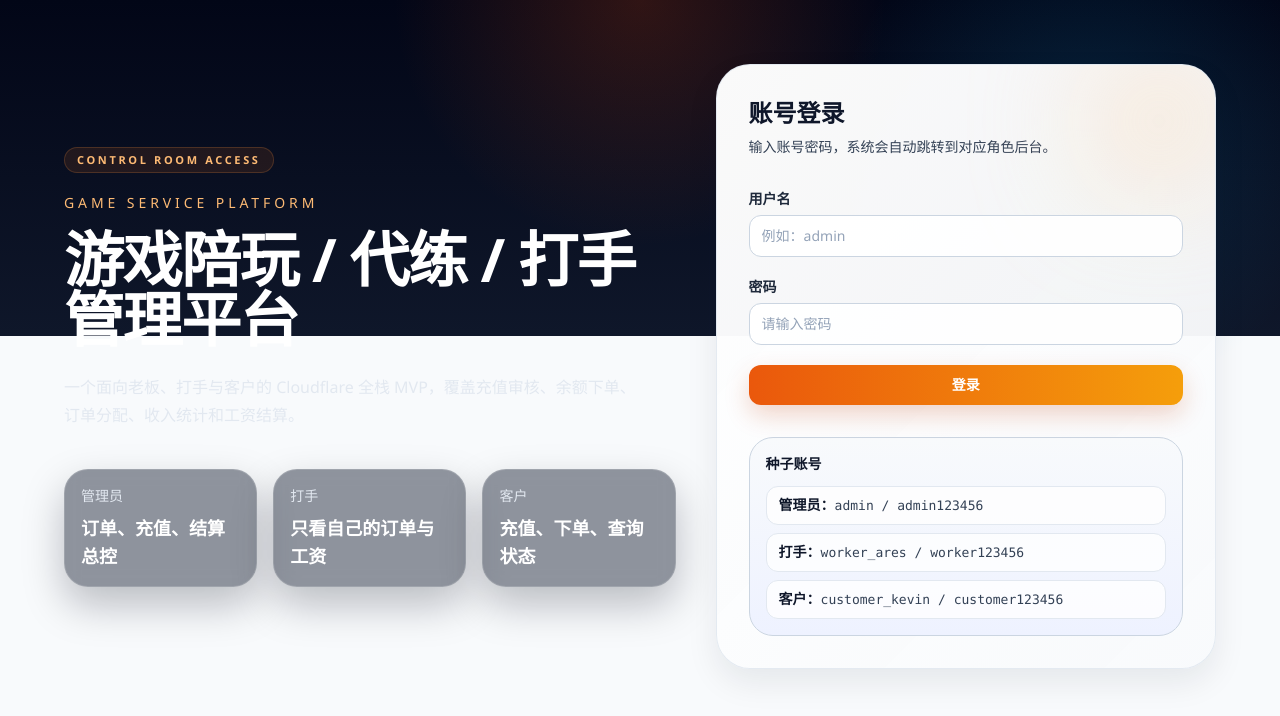
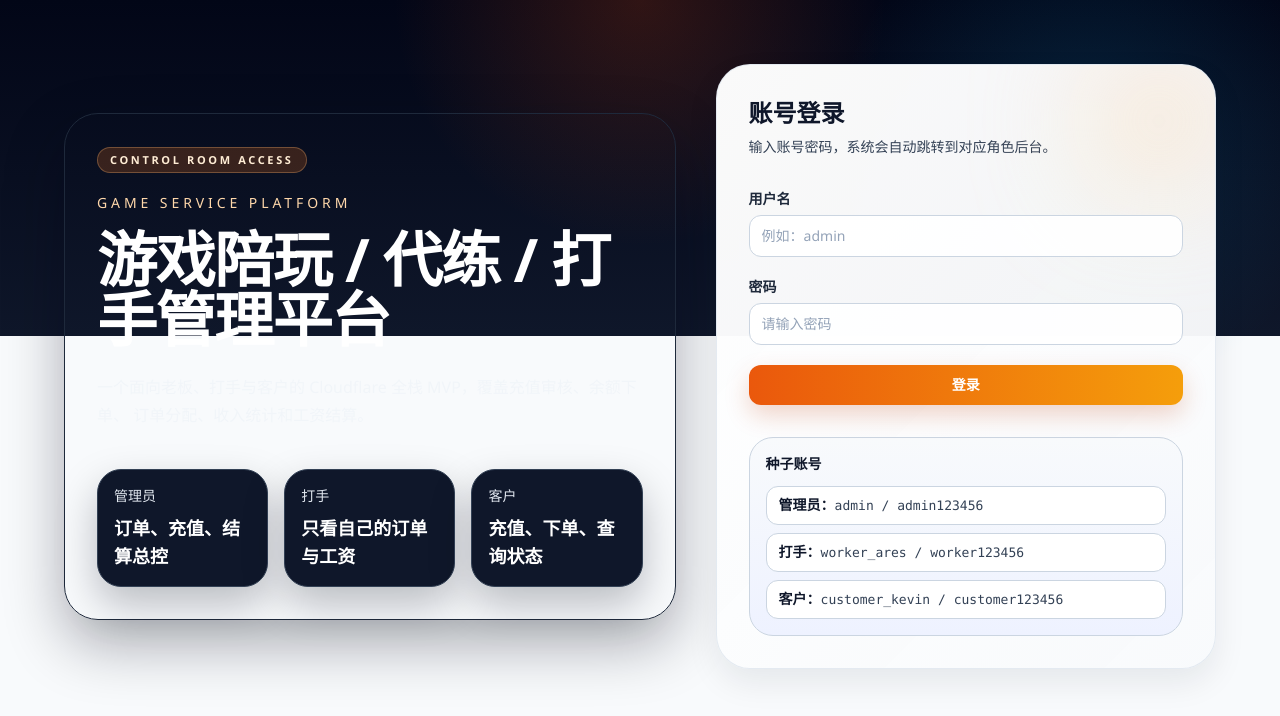
Before and after one commit to 10-4zz/game-service, a React (Vite) app in the folder frontend/: page /login in a window 1280 px wide. Shown: the top 716 px of the page. Built offline with nearby package versions, Linux system fonts and the light colour scheme.

Commit message:
improve ui

```diff
--- a/frontend/src/components/AppShell.tsx
+++ b/frontend/src/components/AppShell.tsx
@@ -16,13 +16,13 @@ export function AppShell() {
           <div className="pointer-events-none absolute -right-10 top-6 h-32 w-32 rounded-full bg-orange-500/20 blur-3xl" />
           <div className="pointer-events-none absolute left-0 top-0 h-full w-full bg-[linear-gradient(135deg,rgba(255,255,255,0.06)_0%,transparent_35%)]" />
           <div className="relative border-b border-slate-800 pb-5">
-            <span className="inline-flex rounded-full border border-orange-400/20 bg-orange-500/10 px-2.5 py-1 text-[11px] font-semibold uppercase tracking-[0.24em] text-orange-300">
+            <span className="inline-flex rounded-full border border-orange-300/30 bg-orange-500/20 px-2.5 py-1 text-[11px] font-semibold uppercase tracking-[0.24em] text-orange-100">
               Control Room
             </span>
-            <p className="mt-4 text-xs uppercase tracking-[0.28em] text-orange-300">Game Service Platform</p>
+            <p className="mt-4 text-xs uppercase tracking-[0.28em] text-orange-200">Game Service Platform</p>
             <h1 className="mt-2 text-2xl font-semibold tracking-tight">{user.displayName}</h1>
             <p className="mt-1 text-sm text-slate-300">{user.role}</p>
-            <p className="mt-4 max-w-[14rem] text-sm leading-6 text-slate-400">
+            <p className="mt-4 max-w-[14rem] text-sm leading-6 text-slate-300">
               管理订单流转、充值审核、打手分配与工资结算。
             </p>
           </div>
@@ -60,7 +60,7 @@ export function AppShell() {
             <div className="pointer-events-none absolute right-0 top-0 h-32 w-32 rounded-full bg-orange-200/60 blur-3xl" />
             <div className="relative flex flex-col gap-4 sm:flex-row sm:items-center sm:justify-between">
               <div>
-                <span className="inline-flex rounded-full border border-orange-200 bg-white/70 px-2.5 py-1 text-[11px] font-semibold uppercase tracking-[0.2em] text-orange-700">
+                <span className="inline-flex rounded-full border border-orange-200 bg-orange-50 px-2.5 py-1 text-[11px] font-semibold uppercase tracking-[0.2em] text-orange-800">
                   Cloudflare MVP
                 </span>
                 <h2 className="mt-3 text-3xl font-semibold tracking-tight text-ink">业务管理控制台</h2>
@@ -68,7 +68,7 @@ export function AppShell() {
                   用更清晰的视图管理客户充值、订单分配、服务项目和打手结算。
                 </p>
               </div>
-              <div className="rounded-2xl border border-white/70 bg-white/70 px-4 py-3 text-sm text-slate-700 shadow-sm backdrop-blur">
+              <div className="rounded-2xl border border-slate-200 bg-white px-4 py-3 text-sm text-slate-800 shadow-sm">
                 <p className="text-xs uppercase tracking-[0.18em] text-slate-500">当前账号</p>
                 <p className="mt-1 font-semibold text-slate-900">{user.username}</p>
               </div>
--- a/frontend/src/components/OrderDetailPanel.tsx
+++ b/frontend/src/components/OrderDetailPanel.tsx
@@ -31,7 +31,7 @@ export function OrderDetailPanel({
       <div className="flex items-center justify-between">
         <div>
           <h1 className="text-2xl font-semibold text-ink">订单详情</h1>
-          <p className="mt-1 text-sm text-steel">查看订单价格构成、状态和结算信息。</p>
+          <p className="mt-1 text-sm text-slate-700">查看订单价格构成、状态和结算信息。</p>
         </div>
         <Link to={backTo} className="btn-secondary">
           返回列表
--- a/frontend/src/pages/LoginPage.tsx
+++ b/frontend/src/pages/LoginPage.tsx
@@ -28,30 +28,30 @@ export function LoginPage() {
   return (
     <div className="min-h-screen overflow-hidden bg-[radial-gradient(circle_at_top,_rgba(194,65,12,0.24),_transparent_24%),radial-gradient(circle_at_85%_18%,_rgba(14,165,233,0.16),_transparent_20%),linear-gradient(180deg,_#020617_0%,_#0f172a_42%,_#f8fafc_42%,_#f8fafc_100%)] px-4 py-16">
       <div className="mx-auto grid max-w-6xl gap-10 lg:grid-cols-[1.1fr_0.9fr]">
-        <div className="self-center text-white">
-          <span className="inline-flex rounded-full border border-orange-400/20 bg-orange-500/10 px-3 py-1 text-[11px] font-semibold uppercase tracking-[0.24em] text-orange-300">
+        <div className="self-center rounded-[34px] border border-slate-800 bg-slate-950/88 p-8 text-white shadow-[0_24px_60px_rgba(2,6,23,0.32)]">
+          <span className="inline-flex rounded-full border border-orange-300/30 bg-orange-500/20 px-3 py-1 text-[11px] font-semibold uppercase tracking-[0.24em] text-orange-100">
             Control Room Access
           </span>
-          <p className="mt-5 text-sm uppercase tracking-[0.28em] text-orange-300">Game Service Platform</p>
+          <p className="mt-5 text-sm uppercase tracking-[0.28em] text-orange-200">Game Service Platform</p>
           <h1 className="mt-4 text-5xl font-semibold tracking-tight lg:text-6xl">
             游戏陪玩 / 代练 / 打手管理平台
           </h1>
-          <p className="mt-6 max-w-xl text-base leading-7 text-slate-200">
+          <p className="mt-6 max-w-xl text-base leading-7 text-slate-100">
             一个面向老板、打手与客户的 Cloudflare 全栈 MVP，覆盖充值审核、余额下单、
             订单分配、收入统计和工资结算。
           </p>
           <div className="mt-10 grid gap-4 sm:grid-cols-3">
-            <div className="rounded-[24px] border border-white/15 bg-slate-900/45 p-4 shadow-[0_18px_40px_rgba(2,6,23,0.25)] backdrop-blur">
+            <div className="rounded-[24px] border border-slate-700 bg-slate-900 p-4 shadow-[0_18px_40px_rgba(2,6,23,0.25)]">
               <p className="text-sm text-slate-200">管理员</p>
-              <p className="mt-2 text-lg font-semibold">订单、充值、结算总控</p>
+              <p className="mt-2 text-lg font-semibold text-white">订单、充值、结算总控</p>
             </div>
-            <div className="rounded-[24px] border border-white/15 bg-slate-900/45 p-4 shadow-[0_18px_40px_rgba(2,6,23,0.25)] backdrop-blur">
+            <div className="rounded-[24px] border border-slate-700 bg-slate-900 p-4 shadow-[0_18px_40px_rgba(2,6,23,0.25)]">
               <p className="text-sm text-slate-200">打手</p>
-              <p className="mt-2 text-lg font-semibold">只看自己的订单与工资</p>
+              <p className="mt-2 text-lg font-semibold text-white">只看自己的订单与工资</p>
             </div>
-            <div className="rounded-[24px] border border-white/15 bg-slate-900/45 p-4 shadow-[0_18px_40px_rgba(2,6,23,0.25)] backdrop-blur">
+            <div className="rounded-[24px] border border-slate-700 bg-slate-900 p-4 shadow-[0_18px_40px_rgba(2,6,23,0.25)]">
               <p className="text-sm text-slate-200">客户</p>
-              <p className="mt-2 text-lg font-semibold">充值、下单、查询状态</p>
+              <p className="mt-2 text-lg font-semibold text-white">充值、下单、查询状态</p>
             </div>
           </div>
         </div>
@@ -103,15 +103,15 @@ export function LoginPage() {
           <div className="mt-8 rounded-[24px] border border-slate-300 bg-[linear-gradient(180deg,#f8fafc_0%,#eef2ff_100%)] p-4 text-sm text-slate-700">
             <p className="font-semibold text-slate-900">种子账号</p>
             <div className="mt-3 space-y-2">
-              <div className="rounded-xl border border-slate-200 bg-white/80 px-3 py-2">
+              <div className="rounded-xl border border-slate-300 bg-white px-3 py-2">
                 <span className="font-semibold text-slate-900">管理员：</span>
                 <span className="font-mono text-[13px]">admin / admin123456</span>
               </div>
-              <div className="rounded-xl border border-slate-200 bg-white/80 px-3 py-2">
+              <div className="rounded-xl border border-slate-300 bg-white px-3 py-2">
                 <span className="font-semibold text-slate-900">打手：</span>
                 <span className="font-mono text-[13px]">worker_ares / worker123456</span>
               </div>
-              <div className="rounded-xl border border-slate-200 bg-white/80 px-3 py-2">
+              <div className="rounded-xl border border-slate-300 bg-white px-3 py-2">
                 <span className="font-semibold text-slate-900">客户：</span>
                 <span className="font-mono text-[13px]">customer_kevin / customer123456</span>
               </div>
```
